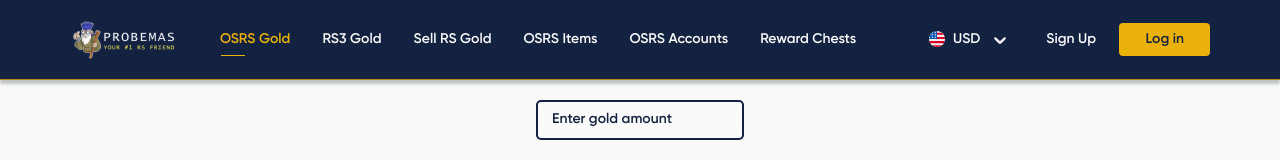
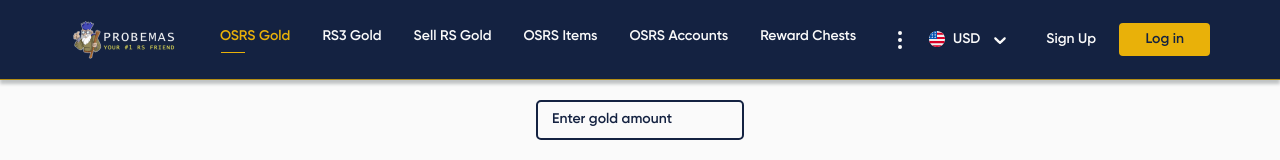
Before and after one commit to AnatoliiCubex/gold-2-currency, a Next.js app: page / in a window 1280 px wide. Shown: the top 160 px of the page. Built offline with nearby package versions, Linux system fonts and the light colour scheme.

Commit message:
updated dropdown component in header

```diff
--- a/package.json
+++ b/package.json
@@ -9,6 +9,9 @@
     "lint": "next lint"
   },
   "dependencies": {
+    "@emotion/react": "^11.11.0",
+    "@mantine/core": "^6.0.11",
+    "@mantine/hooks": "^6.0.11",
     "@types/node": "20.2.1",
     "@types/react": "18.2.6",
     "@types/react-dom": "18.2.4",
--- a/src/components/Common/NavBar/NavBar.component.tsx
+++ b/src/components/Common/NavBar/NavBar.component.tsx
@@ -6,9 +6,12 @@ import { FontWeightEnum, Text, TextSizeEnum } from "@components/UI/Text";
 import { navBarLinks } from "./constants";
 
 import styles from "./NavBar.module.scss";
+import { DropDown } from "@components/UI/DropDown";
+import { IconsEnum, SvgIcon } from "@components/UI/SvgIcon";
 
 export const NavBarComponent = () => {
   const [activeTab, setActiveTab] = useState(navBarLinks[0]);
+  const [isOpenHiddenLinks, setIsOpenHiddenLinks] = useState(false);
 
   return (
     <nav className={styles.navBar + " myTransition"}>
@@ -28,6 +31,21 @@ export const NavBarComponent = () => {
             </Link>
           </li>
         ))}
+        <span
+          style={{
+            position: "relative",
+            // display: "flex",
+            // alignItems: "center",
+          }}
+        >
+          <SvgIcon
+            src={IconsEnum.dots}
+            onClick={() => setIsOpenHiddenLinks(!isOpenHiddenLinks)}
+          />
+          <DropDown isOpen={isOpenHiddenLinks} setIsOpen={setIsOpenHiddenLinks}>
+            123
+          </DropDown>
+        </span>
       </ul>
     </nav>
   );
--- a/src/components/Common/NavBar/NavBar.module.scss
+++ b/src/components/Common/NavBar/NavBar.module.scss
@@ -1,4 +1,5 @@
 .navBar {
+  stroke: var(--white);
   & ul {
     display: flex;
     gap: 32px;
--- a/src/components/UI/DropDown/DropDown.component.tsx
+++ b/src/components/UI/DropDown/DropDown.component.tsx
@@ -1,26 +1,27 @@
 import React, { useEffect, useRef, useState } from "react";
-import { forwardRef } from "react";
 import classNames from "classnames";
+
 import { debounce } from "@utils/debounce";
 import { DropDownProps } from "./DropDown.types";
+import { useClickOutside } from "@mantine/hooks";
 
-export const DropDownComponent = forwardRef<HTMLDivElement, DropDownProps>(
-  (
-    {
+export const DropDownComponent = ({
   isOpen,
+  setIsOpen,
   variant,
   children,
   addToHeight,
   isInnerHeight,
+  tabIndex,
+  maxHeight,
+  className,
   onClick,
   onKeyUp,
-      tabIndex,
   onBlur,
-      maxHeight,
-      className,
-    },
-    ref
-  ) => {
+}: DropDownProps) => {
+  const [height, setHeight] = useState(0);
+  const dropDown = useRef<HTMLDivElement>(null);
+  const ref = useClickOutside(() => setIsOpen(false));
   const DropDownClass = classNames(
     "dropDown",
     {
@@ -33,9 +34,6 @@ export const DropDownComponent = forwardRef<HTMLDivElement, DropDownProps>(
   const DropDownChildrenClass = classNames("children", {
     [`children_variant_${variant}`]: variant,
   });
-
-    const [height, setHeight] = useState(0);
-    const dropDown = useRef<HTMLDivElement>(null);
 
   const selectHeight = () => {
     if (isOpen) {
@@ -85,7 +83,6 @@ export const DropDownComponent = forwardRef<HTMLDivElement, DropDownProps>(
       </div>
     </div>
   );
-  }
-);
+};
 
 DropDownComponent.displayName = "DropDown";
--- a/src/components/UI/DropDown/DropDown.module.scss
+++ b/src/components/UI/DropDown/DropDown.module.scss
@@ -2,11 +2,11 @@
   overflow: hidden;
   position: absolute;
   left: 0;
-  top: 0;
+  top: 20px;
   border-radius: 4px;
   padding: 0px;
   background: #fff;
-  border: 1px solid var(--gray);
+  border: 1px solid red;
   opacity: 0;
   pointer-events: none;
   min-width: 160px;
--- a/src/components/UI/SvgIcon/SvgIcon.types.ts
+++ b/src/components/UI/SvgIcon/SvgIcon.types.ts
@@ -8,6 +8,7 @@ export enum IconsEnum {
   usa = "/icons/color/usa.svg",
 
   loader = "/icons/stroke/loader.svg",
+  dots = "/icons/stroke/dots.svg",
 }
 
 export type SvgIconProps = {
```
Also changed, not shown: src/components/UI/DropDown/DropDown.types.ts (+10 -9 lines), public/icons/stroke/dots.svg (added), 1 other file (tests, documents, lock files or other folders). Lines whose indentation alone changed are shown as unchanged.
